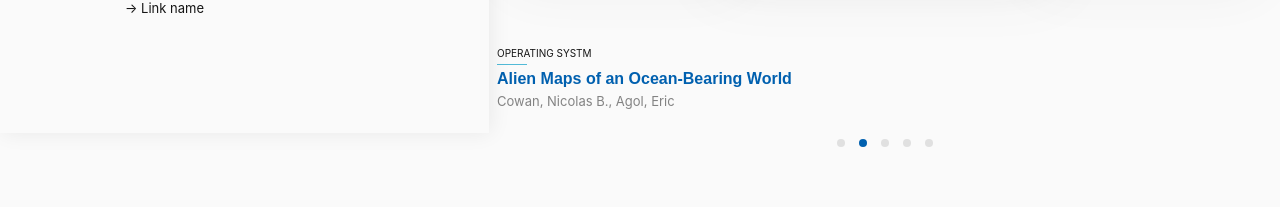
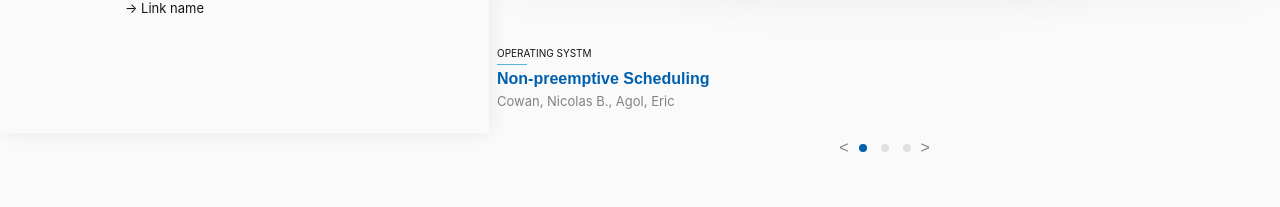
Before and after one commit to auspy/srmRepo, a React (Create React App) app: page / in a window 1280 px wide. Shown: the part 667-874 px from the top of the page. Built offline with nearby package versions, Linux system fonts and the light colour scheme.

Commit message:
profile page

```diff
--- /dev/null
+++ b/src/components/Profile/ProfileHero.js
@@ -0,0 +1,108 @@
+import React from "react";
+import { Path } from "../../screens/ScreenLists";
+
+const ProfileHero = (props) => {
+  const user = {
+    img: require("../../static/images/contri.png"),
+    name: "Tarak Mehta",
+    post: "Assistant Professor",
+    details: {
+      department: "cse",
+      papers: 56,
+      grade: "ultra pro max",
+      education: {
+        BTech: "IIT Mumbai",
+        MTech: "IIT Delhi",
+      },
+    },
+  };
+  return (
+    <>
+      <div
+        className=" fcfs container"
+        style={{
+          height: 272,
+          backgroundColor: "white",
+          boxShadow: " 0px 1px 15px rgba(51, 51, 51, 0.08)",
+          borderBottom: "1px solid var(--border)",
+        }}
+      >
+        <Path textColor={"var(--notSelect)"} pathname={props.pathname} />
+        {/* CONTENT */}
+        <div
+          className="frc mt30"
+          style={{
+            width: "100%",
+            gap: 50,
+          }}
+        >
+          {/* IMAGE */}
+          <div
+            className="gcc"
+            style={{
+              width: 144,
+              height: 144,
+              borderRadius: 80,
+              background: "#52BAD7",
+              boxShadow: "0px 4px 12px rgba(0, 0, 0, 0.1)",
+            }}
+          >
+            <img src={user.img} alt="profile" height={138} />
+          </div>
+          {/* DESCRIPTION */}
+          <div className="">
+            {/* HEADING */}
+            <h2>{user.name}</h2>
+            {/* POST */}
+            <div className="regu13 paraColor mt5">{user.post}</div>
+            {/* BLUE LINE */}
+            <div
+              className="blueLine mb20"
+              style={{ width: 30, marginTop: 20 }}
+            />
+            {/* DETAILS */}
+            <div className="frc caps">
+              {user.details &&
+                Object.keys(user.details).map((item, i) => (
+                  <div
+                    key={item + i}
+                    style={{ marginRight: 40 }}
+                    className="fcfs"
+                  >
+                    <span
+                      className="regu12 popi"
+                      style={{ color: "var(--lightText)" }}
+                    >
+                      {item}
+                    </span>
+                    {typeof user.details[item] !== "object" ? (
+                      <span className="medi14 inter hColor mt10">
+                        {user.details[item]}
+                      </span>
+                    ) : (
+                      <div className="frc">
+                        {Object.keys(user.details[item]) &&
+                          Object.keys(user.details[item]).map((key, ind) => (
+                            <span
+                              key={key + ind}
+                              className="medi14 inter hColor mt10 mr10"
+                            >
+                              {key}-{user.details[item][key]}
+                              {ind !==
+                                Object.keys(user.details[item]).length - 1 &&
+                                ","}
+                            </span>
+                          ))}
+                      </div>
+                    )}
+                  </div>
+                ))}
+            </div>
+          </div>
+        </div>
+      </div>
+    </>
+  );
+};
+
+export default ProfileHero;
--- a/src/components/SubHeader.js
+++ b/src/components/SubHeader.js
@@ -5,7 +5,7 @@ const SubHeader = () => {
   // CONDITIONS
   const pages = ["Collections"];
   const pathArr = pathname?.split("/");
-  const headerColorCond = pages.some((item) => pathArr?.includes(item));
+  const headerColorCond = pages.some((item) => pathArr?.includes(item)&&pathArr.length<4);
   return (
     <div
       className={`aPosi frc container`}
--- a/src/navigation/RootNavi.js
+++ b/src/navigation/RootNavi.js
@@ -18,14 +18,13 @@ const RootNavi = () => {
       {/* <Route path="/Collections/All" element={<ScreenLists />} /> */}
       <Route path="/Collections/:collection?type=:type" element={<ScreenLists />} />
 
-
       {/* type will change if list is of papers or author profiles of that department/collection */}
       <Route path="/Collections/:name?type=:type&sort=:sort" element={<ScreenLists />} />
       {/* Authors */}
       <Route path="/Collections/:collection?type=Authors" element={<ScreenLists />} />
 
       {/* Author profile */}
-      <Route path="/Authors/:name" element={<ScreenProfile />} />
+      <Route path="/Collections/:collection/:name" element={<ScreenProfile />} />
 
 
       <Route
--- a/src/paths.js
+++ b/src/paths.js
@@ -1,6 +1,6 @@
 const paths={
     collections:(sort)=>sort?"/Collections?sort="+sort:"/Collections",
     collectionList:(collection,type)=>"/Collections/"+collection+(type?"?type="+type:""),
-    profile:(name)=>`/Authors/${name}`
+    profile:(collection,name)=>`/Collections/${collection}/${name}`
 }
 export default paths
--- a/src/screens/ScreenHome.js
+++ b/src/screens/ScreenHome.js
@@ -1,3 +1,4 @@
+import { useEffect, useRef, useState } from "react";
 import { Link } from "react-router-dom";
 import Descrip from "../components/home/Descrip";
 import LeftMenu from "../components/home/LeftMenu";
@@ -131,12 +132,13 @@ export const DepartItem = (props) => {
           width: props.small ? 220 : 238,
           backgroundColor: "white",
           borderRadius: 10,
-          border: props.small ? "1px solid var(--bg)":null,
+          border: props.small ? "1px solid var(--bg)" : null,
         }}
         className="fcc contHover"
       >
         {/* IMAGE */}
-        {!props.small&&<div
+        {!props.small && (
+          <div
             style={{
               width: props.small ? 218 : 238,
               height: props.small ? 120 : 145.02,
@@ -149,7 +151,8 @@ export const DepartItem = (props) => {
               alt={"dapartment"}
               src={props.info?.img || require("../static/images/depart.png")}
             />
-        </div>}
+          </div>
+        )}
         {/* TEXT */}
         <div
           className="fcc"
@@ -161,7 +164,7 @@ export const DepartItem = (props) => {
         >
           {/* <div className="fcc"> */}
           <Link
-            className={` ${props.small ?"regu14 mediP":"regu16 popi"}  caps`}
+            className={` ${props.small ? "regu14 mediP" : "regu16 popi"}  caps`}
             style={{ textAlign: "center" }}
             to={props.info?.href}
           >
@@ -388,14 +391,30 @@ const TopContriItem = (props) => {
 
 // PDF VIEW ELEMENTS
 
+const PdfView = () => {
   const pdf = [
-  { name: 1 },
-  { name: 1, select: true, href: "/" },
-  { name: 1 },
-  { name: 1 },
-  { name: 1 },
+    {
+      name: "Non-preemptive Scheduling",
+      img: require("../static/images/pdf.png"),
+      conference: "operating systm",
+      author: ["Cowan", "Nicolas B.", "Agol", "Eric"],
+    },
+    {
+      name: "Alien Maps of an Ocean-Bearing World",
+      select: true,
+      href: "/",
+      img: require("../static/images/pdf2.png"),
+      conference: "COA",
+      author: ["Cowan", "Nicolas B.", "Agol", "Eric"],
+    },
+    {
+      name: "Integrals in mathematics",
+      img: require("../static/images/pdf3.png"),
+      conference: "Mathematics",
+      author: ["Cowan", "Nicolas B.", "Agol", "Eric"],
+    },
   ];
-const PdfView = () => {
+
   const bgBoxesStyle = {
     position: "relative",
     width: 224,
@@ -404,6 +423,24 @@ const PdfView = () => {
     backgroundColor: "var(--border)",
     filter: "drop-shadow(0px 10px 30px rgba(51, 51, 51, 0.16))",
   };
+
+  const [img, setImg] = useState(1);
+
+  // to change in pdf with time
+  const imgRef = useRef(img);
+  useEffect(() => {
+    const pdfChange = setInterval(() => {
+      imgRef.current += 1;
+      if (imgRef.current === pdf.length) {
+        setImg(0);
+        imgRef.current = img;
+      } else {
+        setImg(imgRef.current);
+      }
+    }, 2000);
+    return () => clearInterval(pdfChange);
+  }, [img, pdf.length]);
+
   return (
     <>
       <div
@@ -430,7 +467,7 @@ const PdfView = () => {
               className="frc"
             >
               <img
-                src={require("../static/images/pdf.png")}
+                src={pdf[img]?.img}
                 style={{
                   width: "100%",
                 }}
@@ -451,7 +488,7 @@ const PdfView = () => {
               }}
             >
               <img
-                src={require("../static/images/pdf.png")}
+                src={pdf[img]?.img}
                 style={{
                   width: "100%",
                 }}
@@ -468,7 +505,7 @@ const PdfView = () => {
               }}
             >
               <img
-                src={require("../static/images/pdf.png")}
+                src={pdf[img]?.img}
                 style={{
                   width: "100%",
                 }}
@@ -479,25 +516,62 @@ const PdfView = () => {
           {/* DESCRIPTION */}
 
           <div style={{ width: 775, alignSelf: "center" }}>
-            <Descrip />
+            <Descrip
+              conference={pdf[img]?.conference}
+              name={pdf[img]?.name}
+              author={pdf[img]?.author}
+              href={"/"}
+            />
           </div>
           {/* BULLETS */}
           <div className="gcc mt30">
             <div className="frc">
+              <button
+                className="mr10"
+                onClick={() => {
+                  if (img === 0) {
+                    setImg(pdf.length - 1);
+                  } else {
+                    setImg(img - 1);
+                  }
+                }}
+              >
+                {/* <IconArrowDown /> */}
+                <div className="regu16 frc notSelectColor popi">{"<"}</div>
+              </button>
               {pdf?.map((item, i) => (
-                <div
+                <button
+                  onClick={() => {
+                    setImg(i);
+                  }}
                   key={item + i}
                   style={{
                     height: 8,
                     width: 8,
                     borderRadius: 10,
                     marginRight: i === pdf.length - 1 ? 0 : 14,
-                    backgroundColor: item.select
-                      ? "var(--srmBlue)"
-                      : "var(--border)",
+                    backgroundColor:
+                      img === i ? "var(--srmBlue)" : "var(--border)",
                   }}
                 />
               ))}
+              <button
+                className="ml10"
+                onClick={() => {
+                  if (img === pdf.length - 1) {
+                    setImg(0);
+                  } else {
+                    setImg(img + 1);
+                  }
+                }}
+              >
+                <div
+                  className="regu16 frc notSelectColor popi"
+                  // style={{ color: "var(--border)" }}
+                >
+                  {">"}
+                </div>
+              </button>
             </div>
           </div>
         </div>
--- a/src/screens/ScreenLists.js
+++ b/src/screens/ScreenLists.js
@@ -34,7 +34,7 @@ const ScreenLists = () => {
         setDepartName={setDepartName}
         pathname={pathname}
       />
-      <BelowHero type={type} />
+      <BelowHero type={type} departName={departName} />
     </>
   );
 };
@@ -213,7 +213,7 @@ export const Path = (props) => {
         }
       : {
           fontStyle: "italic",
-          color: "white",
+          color: props.textColor||"white",
           opacity: 0.7,
           textDecoration: null,
           fontWeight: null,
@@ -280,7 +280,7 @@ const BelowHero = (props) => {
                   name: item.authors[0],
                   post: item.conference,
                   docs: item.authors?.length,
-                  href: paths.profile(item.authors[0]),
+                  href: paths.profile(props.departName,item.authors[0]),
                 }}
               />
             ),
@@ -337,7 +337,7 @@ UnderlinedText.defaultProps = {
   setValue: () => {},
 };
 
-const papers = [
+export const papers = [
   {
     name: "Alien Maps of an Ocean-Bearing World ﻿",
     date: "11 October 2019",
--- a/src/screens/ScreenProfile.js
+++ b/src/screens/ScreenProfile.js
@@ -1,7 +1,124 @@
+import { useState } from "react";
+import { useLocation } from "react-router-dom";
+import SideBox from "../components/common/SideBox";
+import Descrip from "../components/home/Descrip";
+import ProfileHero from "../components/Profile/ProfileHero";
+import { papers } from "./ScreenLists";
+
 const ScreenProfile = () => {
-    return (
-        <>profile</>
-    );
-}
+  const { pathname } = useLocation();
+
+  const elements={
+    "Research Papers":<ProfileResearchPapers />,
+    About:<About/>
+  }
+  const tabs = Object.keys(elements);
+
+  const [activeTab, setActiveTab] = useState(tabs[0]);
+  return (
+    <>
+      <div className="mb20">
+        <ProfileHero pathname={pathname} />
+      </div>
+      <ProfileTabs active={activeTab} setActive={setActiveTab} tabs={tabs} />
+      <ProfileBelowHero active={activeTab} element={elements[activeTab]} />
+    </>
+  );
+};
 
 export default ScreenProfile;
+
+const ProfileBelowHero = (props) => {
+
+  return (
+    <>
+      <div className="container">
+        <div
+          style={{
+            width: "100%",
+            gap: 30,
+            marginBottom: 80,
+          }}
+          className="frfssb mt30"
+        >
+          {/* LIST */}
+          {props.element}
+          {/* RIGHT SIDE */}
+          <SideBox />
+        </div>
+      </div>
+    </>
+  );
+};
+
+const ProfileResearchPapers = (props) => {
+  return (
+    <div
+      className={`${"fcfs" }`}
+      style={{
+        gap: 30 ,
+        flexWrap: "unset",
+      }}
+    >
+      {papers?.map((item, i) => [
+        <Descrip
+          key={item.name + i}
+          date={item.date}
+          name={item.name}
+          conference={item.conference}
+          authors={item.authors}
+        />,
+        <div
+          key={item.name + new Date().getMilliseconds()}
+          className="lightLine"
+        />,
+      ])}
+    </div>
+  );
+};
+
+const ProfileTabs = (props) => {
+  const activeStyle = {
+    paddingBottom: 18,
+    borderBottom: "1px solid var(--lightBlue)",
+  };
+  return (
+    <div className="container">
+      <div
+        class="frc"
+        style={{
+          gap: 45,
+          width: "70%",
+        }}
+      >
+        {props.tabs &&
+          props.tabs.map((item, i) => (
+            <button
+              onClick={() => {
+                props.setActive(item);
+              }}
+              className={`${
+                props.active === item ? "lBColor" : "notSelectColor"
+              } medi14 popi`}
+              style={
+                props.active === item ? activeStyle : { paddingBottom: 18 }
+              }
+            >
+              {item}
+            </button>
+          ))}
+      </div>
+      <div className="lightLine" style={{width:"73.5%"}} />
+    </div>
+  );
+};
+
+const About=()=>{
+  return(<div className="w100">
+    <div className="regu12 popi upper notSelectColor">Description</div>
+    <div className="paraColor regu14 lineHeight15" style={{marginTop:25}}>The library at SRM University is stocked with a large numbers of books, magazines, Indian & International Journals, online Journals and other online resources supporting all aspects of studies and research. There are multiple institutional libraries apart from a large Central Library with acts as a learning resource hub for the students & faculty members.
+
+The library at SRM University is stocked with a large numbers of books, magazines, Indian & International Journals, online Journals and other online resources supporting all aspects of studies and research.</div>
+<div className="lightLine mt40" style={{width:80}}/>
+  </div>)
+}
--- a/src/static/css/common.css
+++ b/src/static/css/common.css
@@ -157,6 +157,9 @@ button {
 .mr5 {
   margin-right: 5px;
 }
+.mr10 {
+  margin-right: 10px;
+}
 /* bottom */
 .mb20 {
   margin-bottom: 20px;
@@ -204,6 +207,9 @@ button {
 /* left */
 .ml15 {
   margin-left: 15px;
+}
+.ml10 {
+  margin-left: 10px;
 }
 .ml5 {
   margin-left: 5px;
```
Also changed, not shown: src/components/Profile/ProfileMenu.js (deleted, +0 -7 lines), src/components/departs/front.js (+32 -32 lines), src/static/images/pdf2.png (added), src/static/images/pdf3.png (added). Lines whose indentation alone changed are shown as unchanged.
